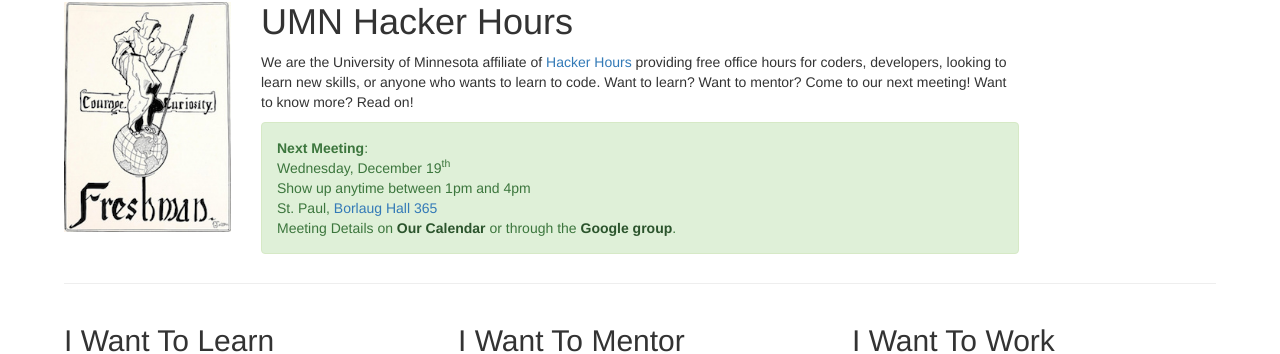
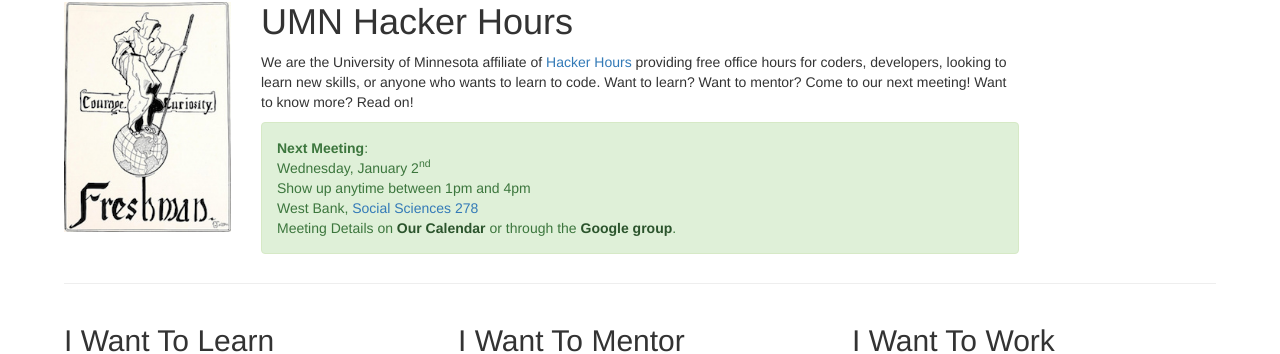
Before and after one commit to umnhackerhours/umnhackerhours.github.io, a Jekyll site: the page built from index.markdown, in a window 1280 px wide. Shown: the part 154-508 px from the top of the page. Built offline with Jekyll 4.4.1, drawn with Linux system fonts in a browser that asks for light colours.

Commit message:
West Bank update

```diff
--- a/index.markdown
+++ b/index.markdown
@@ -13,11 +13,11 @@ description: Home
       <div class="alert alert-success" role="alert">
         <a class="anchor" id="next_meeting"></a>
         <strong>Next Meeting</strong>:<br />
-        Wednesday, December 19<sup>th</sup><br />
+        Wednesday, January 2<sup>nd</sup><br />
         Show up anytime between 1pm and 4pm<br />
         <!-- East Bank, <a href="https://roomsearch.umn.edu/roomsearch/#/rooms/b0b85352-6f5d-4165-9361-39bc6d32adc2">Civil Engineering 213</a><br /> -->
-        <!-- West Bank, <a href="https://roomsearch.umn.edu/roomsearch/#/rooms/8eb3e115-93bc-4173-b680-30f200e00cf0">Social Sciences 278</a><br /> -->
-        St. Paul, <a href="https://roomsearch.umn.edu/roomsearch/#/rooms/236c88ec-0616-496e-bdfa-7d3b96ee9e33">Borlaug Hall 365</a><br />
+        West Bank, <a href="https://roomsearch.umn.edu/roomsearch/#/rooms/8eb3e115-93bc-4173-b680-30f200e00cf0">Social Sciences 278</a><br />
+        <!-- St. Paul, <a href="https://roomsearch.umn.edu/roomsearch/#/rooms/236c88ec-0616-496e-bdfa-7d3b96ee9e33">Borlaug Hall 365</a><br /> -->
 
         Meeting Details on <a class="alert-link" href="https://www.google.com/calendar/embed?src=umn.edu_ii9odmho4m63bsq19879mu0iis%40group.calendar.google.com&ctz=America/Chicago">Our Calendar</a> or through the <a class="alert-link" href='https://groups.google.com/a/umn.edu/d/hackerhours'>Google group</a>.
       </div>
```
